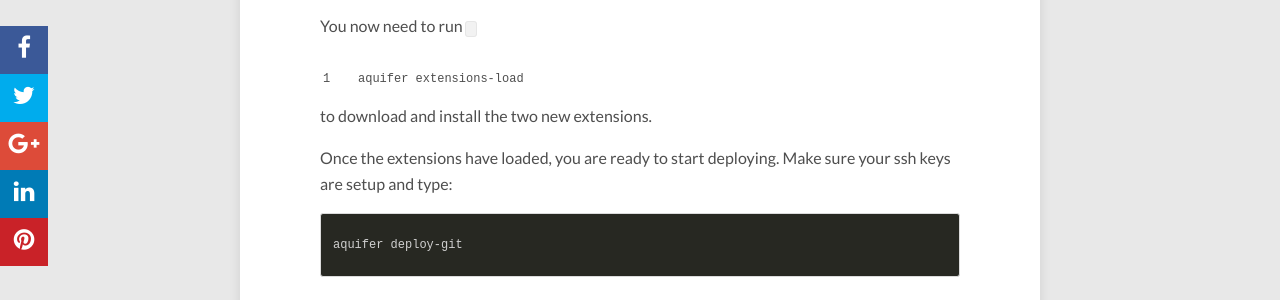
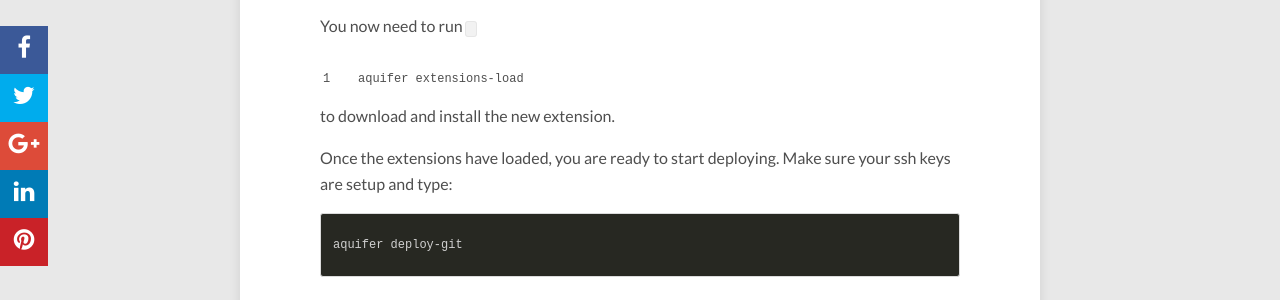
Before and after one commit to ccjjmartin/ccjjmartin.github.io, a Jekyll site: the page built from _posts/2016-08-01-aquifer.md, in a window 1280 px wide and 900 px high, scrolled down 6798 px. Shown: the part 154-454 px from the top of the window. Built offline with Jekyll 4.4.1, drawn with Linux system fonts in a browser that asks for light colours; nearby versions of some CDN libraries; comment, search, counter and statistics services are not loaded.

Commit message:
Update aquifer blog post

```diff
--- a/_posts/2016-08-01-aquifer.md
+++ b/_posts/2016-08-01-aquifer.md
@@ -261,8 +261,8 @@
 For additional information on configuring aquifer-git see the README:
 [here](https://github.com/aquifer/aquifer-git/tree/1.0.0)
 
-You now need to run `aquifer extensions-load` to download and install the
-two new extensions.
+You now need to run `aquifer extensions-load` to download and install the new
+extension.
 
 Once the extensions have loaded, you are ready to start deploying. Make sure
 your ssh keys are setup and type:
```
